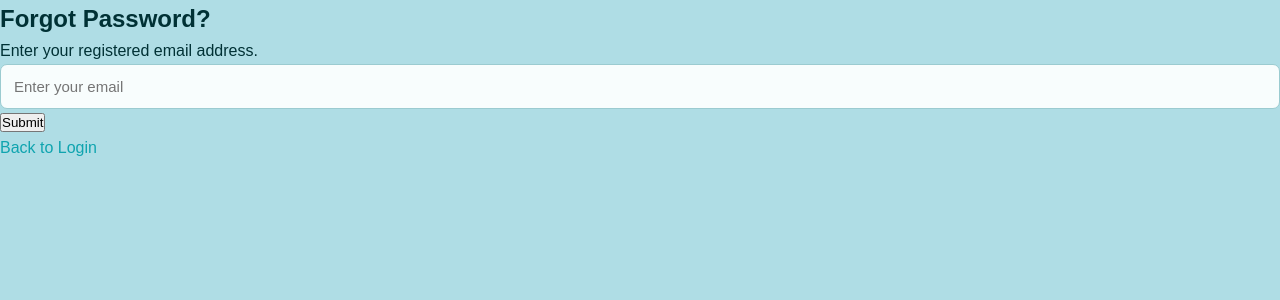
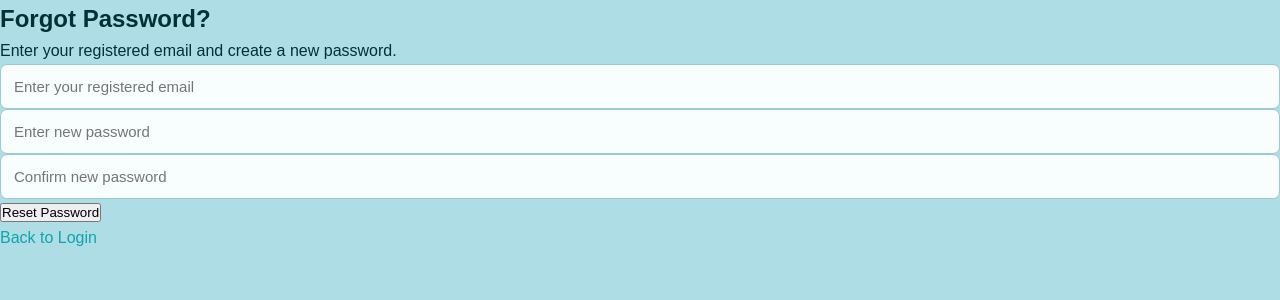
Before and after one commit to amayps01-ps/Research_AI, a Flask app: page /forgot-password in a window 1280 px wide. Shown: the top 300 px of the page. Run offline with Flask 3, Linux system fonts and the light colour scheme.

Commit message:
Enhance forgot password form with new password fields
Updated the forgot password page to include fields for new password and confirm password.

```diff
--- a/templates/forgot_password.html
+++ b/templates/forgot_password.html
@@ -9,16 +9,37 @@
 <body>
     <div class="container">
         <h2>Forgot Password?</h2>
-        <p>Enter your registered email address.</p>
+        <p>Enter your registered email and create a new password.</p>
 
         <form method="POST">
+
+            <!-- Email Address -->
             <input
                 type="email"
                 name="email"
-                placeholder="Enter your email"
+                placeholder="Enter your registered email"
                 required
             >
-            <button type="submit">Submit</button>
+
+            <!-- New Password -->
+            <input
+                type="password"
+                name="new_password"
+                placeholder="Enter new password"
+                minlength="8"
+                required
+            >
+
+            <!-- Confirm Password -->
+            <input
+                type="password"
+                name="confirm_password"
+                placeholder="Confirm new password"
+                minlength="8"
+                required
+            >
+
+            <button type="submit">Reset Password</button>
         </form>
 
         <p><a href="{{ url_for('login') }}">Back to Login</a></p>
```
